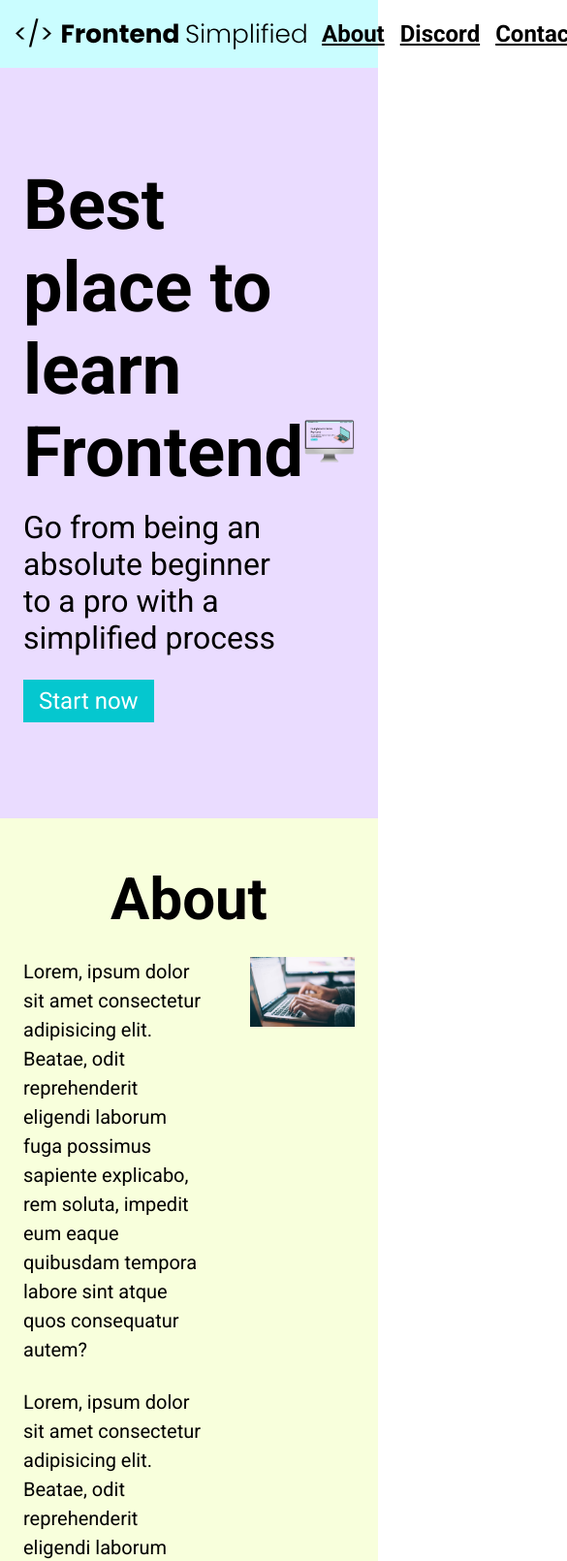
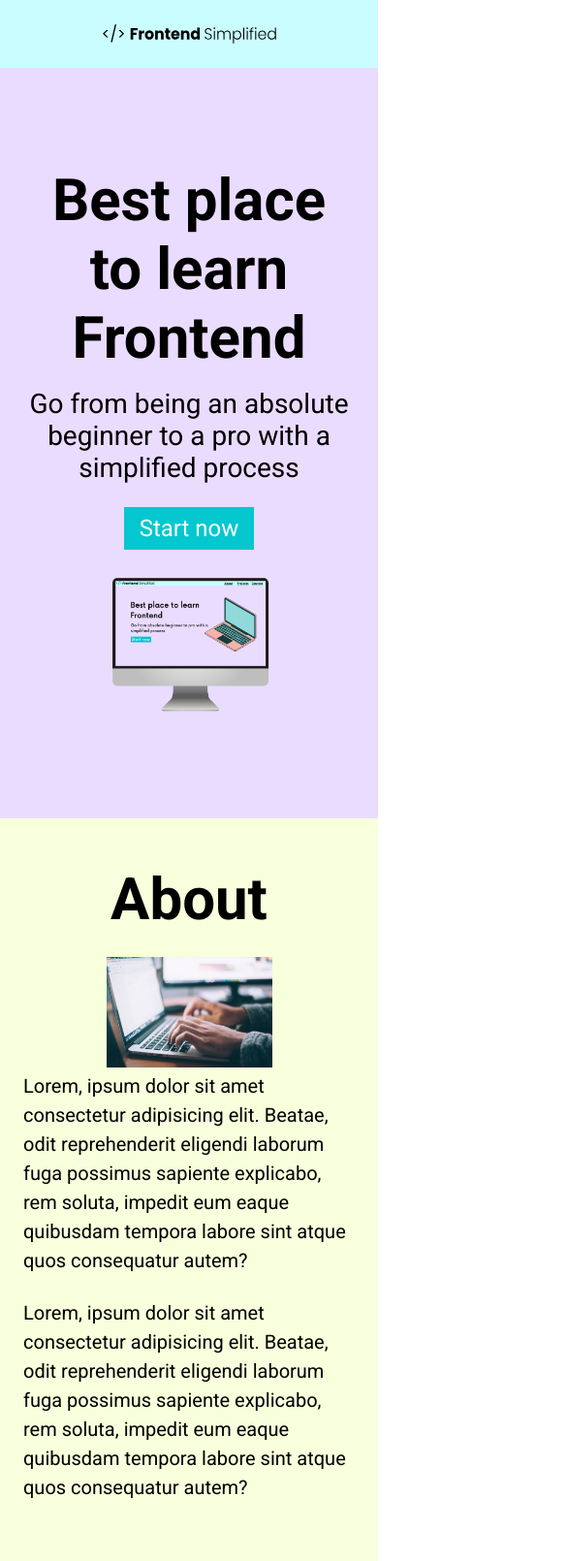
Before and after one commit to NickPark417/Mini-Project, a plain HTML site: page index.html in a window 390 px wide. Shown: the top 1610 px of the page at 97% size, 585 px wide, since content can reach past the window. Drawn offline with Linux system fonts and the light colour scheme.

Commit message:
finished project

```diff
--- a/index.html
+++ b/index.html
@@ -19,10 +19,10 @@
         </nav>
         <header>
             <div class="row">
-                <div>
+                <div class="home__description">
                     <h1>Best place to learn Frontend</h1>
                     <p class="subheader">Go from being an absolute beginner to a pro with a simplified process</p>
-                    <button>Start now</button>
+                    <button class="home__description--button">Start now</button>
                 </div>
                 <figure>
                     <img src="/HTML Practise Assets/laptop.png" alt="Home page image">
--- a/style.css
+++ b/style.css
@@ -123,6 +123,7 @@ form {
     display: flex;
     flex-direction: column;
     margin: 0 auto;
+    padding: 0 24px;
 }
 
 input, textarea {
@@ -150,3 +151,77 @@ footer {
 .footer__link {
     padding: 0 16px;
 }
+
+@media (max-width: 728px) {
+    .row {
+        flex-direction: column;
+    }
+
+    img {
+        max-width: 50%;
+        margin-left: 25%;
+    }
+
+    .home__description {
+        margin-bottom: 24px;
+        display: flex;
+        flex-direction: column;
+        align-items: center;
+    }
+
+    .home__description--button {
+        max-width: 240px;
+    }
+
+    h1 {
+        text-align: center;
+        font-size: 60px;
+    }
+
+    .subheader {
+        text-align: center;
+        font-size: 28px;
+    }
+
+    ul {
+        display: none;
+    }
+
+    .section__description {
+        flex-direction: column;
+    }
+
+    .section__description--button {
+        flex-direction: column;
+    }
+
+    .section__description--wrapper {
+        width: 100%;
+    }
+
+    .about__img--wrapper {
+        width: 100%;
+    }
+
+    #discord, .section__description {
+        flex-direction: column-reverse;
+    }
+
+    footer {
+        padding: 48px 24px;
+    }
+
+    .footer__logo {
+        max-width: 360px;
+        margin-left: 0;
+    }
+
+    .footer__link {
+        padding: 0 4px;
+        font-size: 18px;
+    }
+
+    .footer__links {
+        margin-bottom: 24px;
+    }
+}
```
